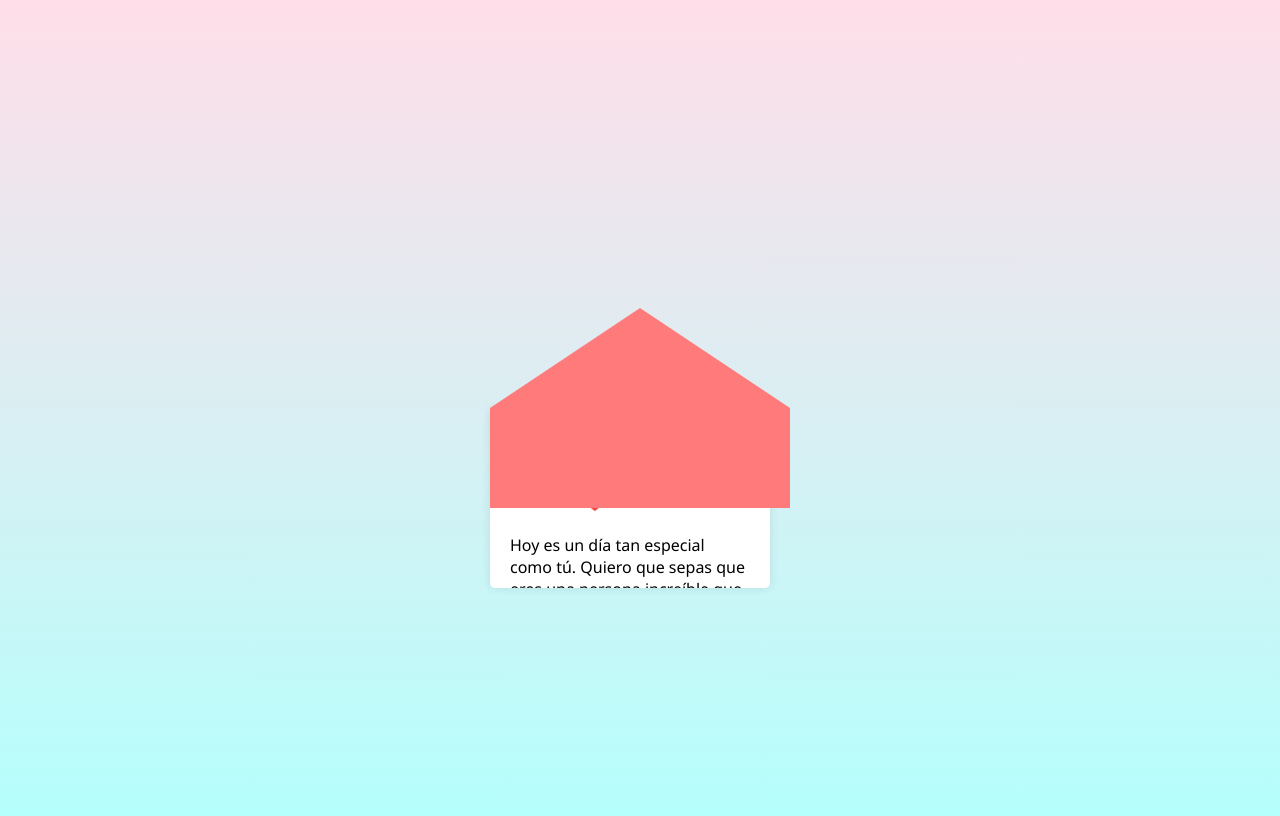
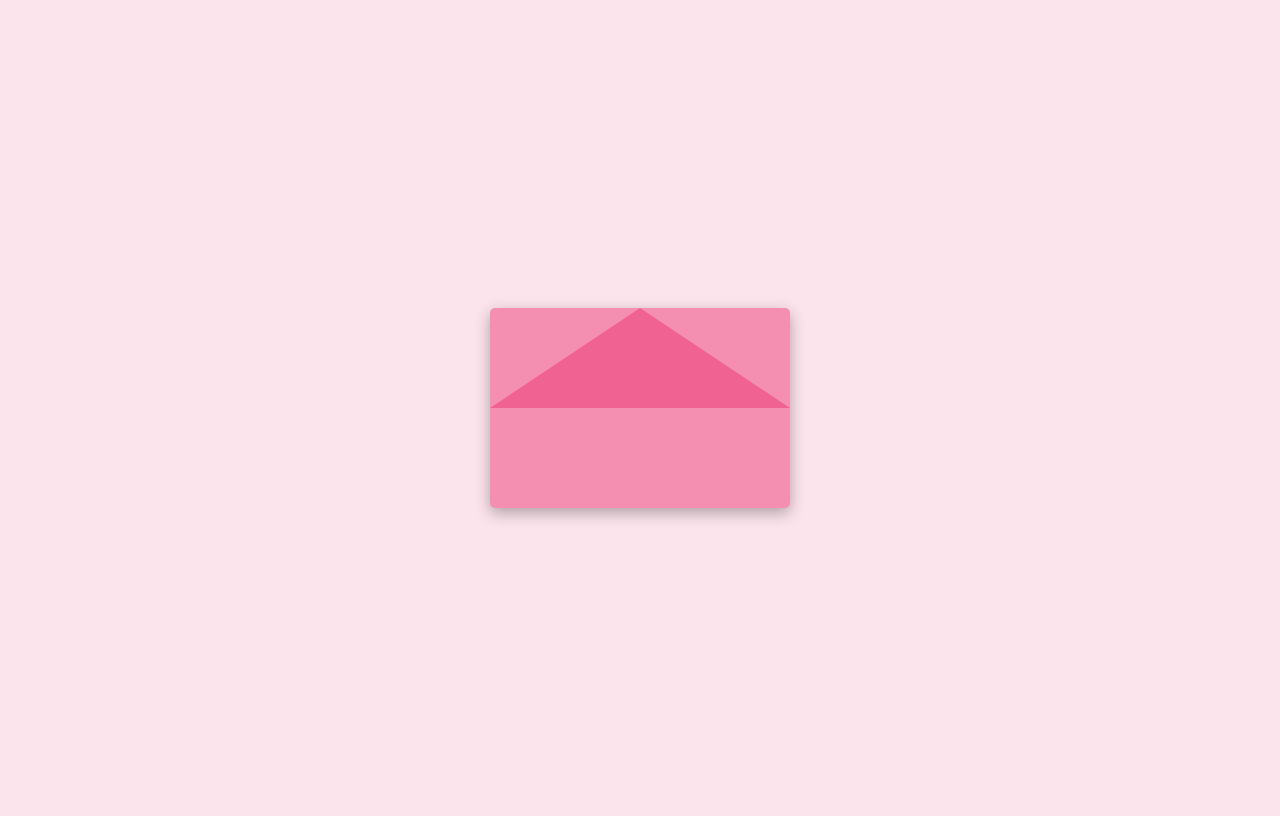
Before and after one commit to Juan-Pablo-Sol/Carta-para-osito, a plain HTML site: page index.html in a window 1280 px wide. Drawn offline with Linux system fonts and the light colour scheme.

Commit message:
Update index.html

```diff
--- a/index.html
+++ b/index.html
@@ -3,12 +3,11 @@
 <head>
 <meta charset="UTF-8">
 <meta name="viewport" content="width=device-width, initial-scale=1.0">
-<title>Carta de cumpleaños</title>
+<title>Carta para ti</title>
 <style>
 body {
-    font-family: 'Segoe UI', Tahoma, Geneva, Verdana, sans-serif;
-    background: #ffdee9;
-    background: linear-gradient(to bottom, #ffdee9, #b5fffc);
+    background-color: #fce4ec;
+    font-family: 'Segoe UI', sans-serif;
     display: flex;
     justify-content: center;
     align-items: center;
@@ -18,9 +17,14 @@ body {
     position: relative;
     width: 300px;
     height: 200px;
+    background: #f48fb1;
     cursor: pointer;
+    box-shadow: 0 5px 15px rgba(0,0,0,0.3);
+    overflow: hidden;
+    border-radius: 5px;
 }
-.envelope-top {
+.envelope:before {
+    content: "";
     position: absolute;
     top: 0;
     left: 0;
@@ -28,71 +32,53 @@ body {
     height: 0;
     border-left: 150px solid transparent;
     border-right: 150px solid transparent;
-    border-bottom: 100px solid #ff7b7b;
+    border-bottom: 100px solid #f06292;
+    transition: transform 0.6s ease;
     transform-origin: top;
-    transition: transform 1s;
     z-index: 2;
-}
-.envelope-bottom {
-    position: absolute;
-    bottom: 0;
-    left: 0;
-    width: 300px;
-    height: 100px;
-    background: #ff7b7b;
-    z-index: 1;
 }
 .letter {
     position: absolute;
-    top: 0;
+    top: 100%;
     left: 0;
-    width: 280px;
-    height: 180px;
-    background: white;
+    width: 100%;
+    height: 100%;
+    background: #fff;
     padding: 20px;
     box-sizing: border-box;
-    transform: translateY(100px);
-    transition: transform 1s;
-    z-index: 0;
-    border-radius: 5px;
-    box-shadow: 0px 0px 10px rgba(0,0,0,0.1);
-    overflow-y: auto;
+    transition: top 0.6s ease;
+    z-index: 1;
+    text-align: center;
+    color: #444;
 }
-.open .envelope-top {
+.envelope.open:before {
     transform: rotateX(180deg);
 }
-.open .letter {
-    transform: translateY(-20px);
+.envelope.open .letter {
+    top: 0;
+}
+h1 {
+    color: #e91e63;
+    font-size: 1.5em;
+}
+p {
+    font-size: 1em;
 }
 </style>
 </head>
 <body>
 
 <div class="envelope" onclick="this.classList.toggle('open')">
-    <div class="envelope-top"></div>
-    <div class="envelope-bottom"></div>
     <div class="letter">
-        <h2>Feliz cumpleaños, Osito ❤️</h2>
+        <h1>💌 Feliz cumpleaños, Osito 💌</h1>
         <p>
             Hoy es un día tan especial como tú.
-            Quiero que sepas que eres una persona increíble que ilumina la vida de quienes te rodean.
-            Cada momento contigo es un regalo, y me siento afortunado de compartir tantos recuerdos y sonrisas a tu lado.
-            Deseo que este nuevo año esté lleno de abrazos, risas, sueños cumplidos y muchas aventuras hermosas.
-            Recuerda siempre que eres amado más de lo que imaginas, y que para mí eres único y muy especial.
+            Gracias por existir y llenar el mundo de alegría.
+            Que este nuevo año te traiga más sonrisas, abrazos y momentos mágicos.
+            Te quiero mucho. 🐻💖
         </p>
-        <p>
-            Que la vida te sorprenda con cosas lindas,
-            y que nunca falte el chocolate… y mis abrazos 🐻💌
-        </p>
-        <p style="text-align:right;">Con mucho cariño,<br>💖 Tu persona especial 💖</p>
     </div>
 </div>
 
-<script>
-document.querySelector('.envelope').addEventListener('click', function() {
-    this.classList.toggle('open');
-});
-</script>
-
 </body>
 </html>
```
